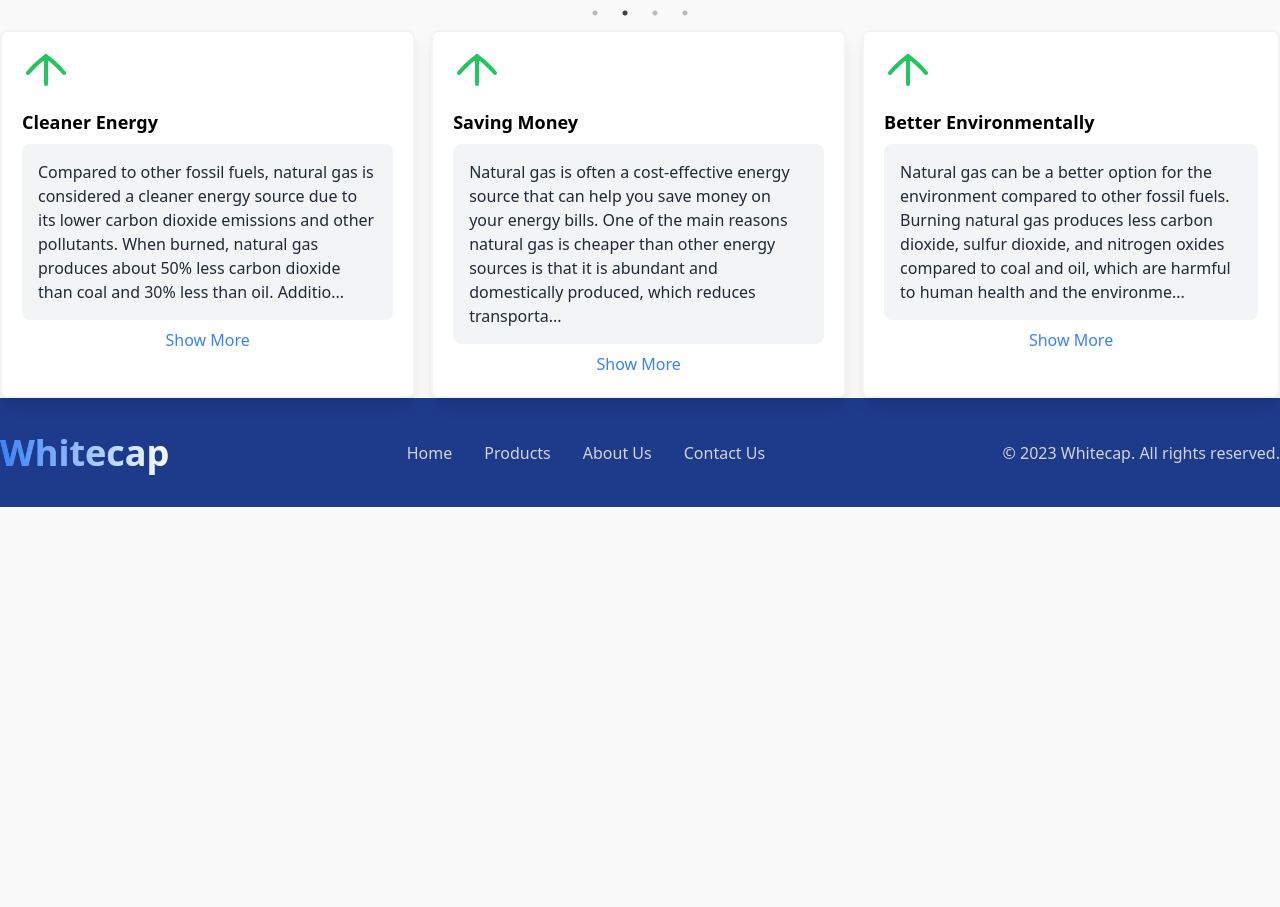
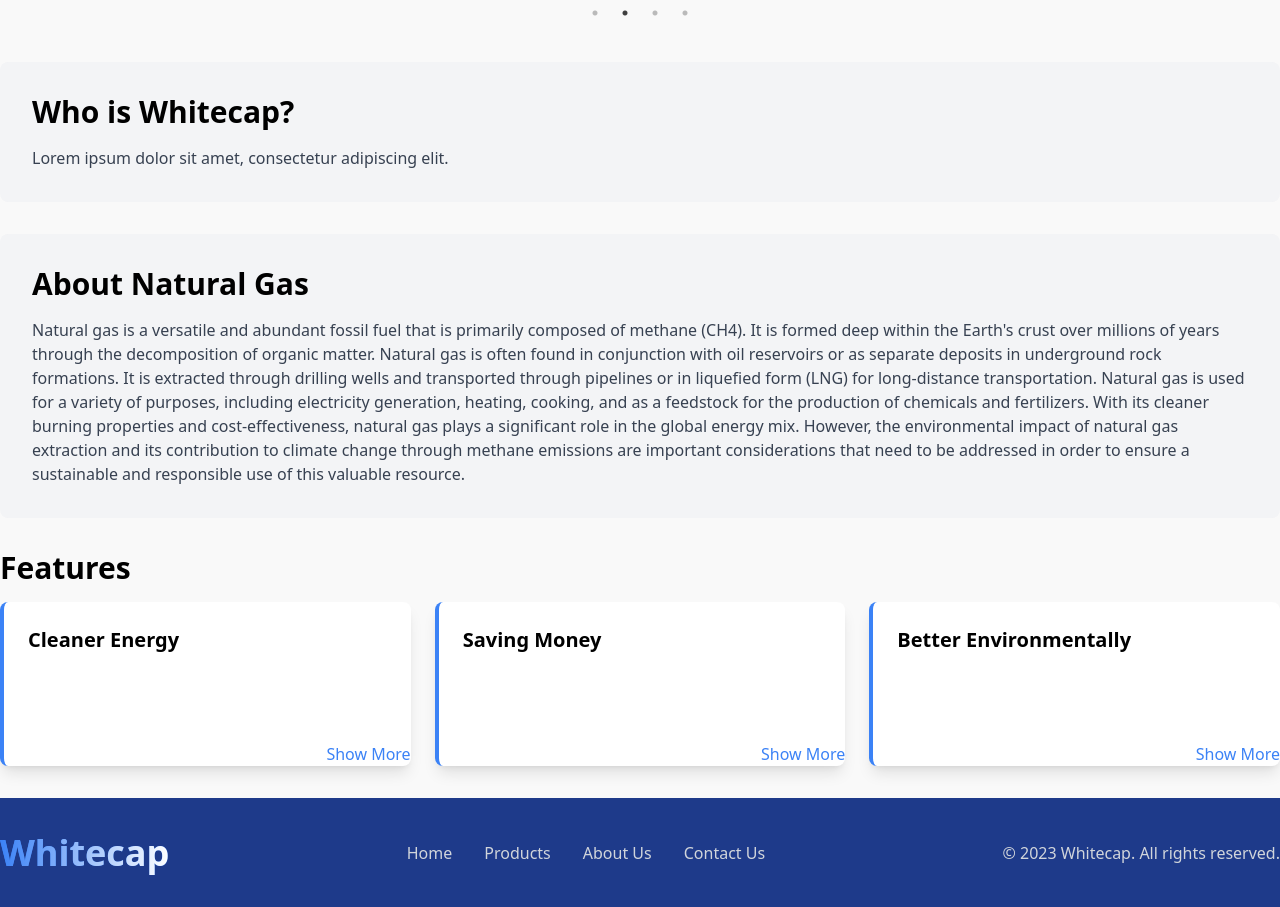
Before and after one commit to connorbowlan/whitecap, a React (Create React App) app: page / in a window 1280 px wide. Shown: the part 450-1357 px from the top of the page. Before the commit the page ends 957 px from the top, so only its background shows below. Built offline with nearby package versions, Linux system fonts and the light colour scheme.

Commit message:
cleaned up page to remove cluttered text, added css folder for styling page (currently figuring out why it's not working, want to add dividers), restructuring hero layout by changing the constants and Features files, added an intro section to work on.

```diff
--- a/src/App.jsx
+++ b/src/App.jsx
@@ -1,5 +1,9 @@
 import React from "react";
 import { Features, Footer, HeroSlider, Navbar } from "./components";
+import './css/index.css';
+import './css/custom-styles.css';
+
+
 
 function App() {
   return (
--- a/src/assets/constants.jsx
+++ b/src/assets/constants.jsx
@@ -25,18 +25,30 @@ const features = [
   {
     title: "Cleaner Energy",
     content:
-      "Compared to other fossil fuels, natural gas is considered a cleaner energy source due to its lower carbon dioxide emissions and other pollutants. When burned, natural gas produces about 50% less carbon dioxide than coal and 30% less than oil. Additionally, natural gas combustion produces fewer particulate emissions, sulfur dioxide, and nitrogen oxides, which are harmful to human health and the environment. Natural gas also has a lower methane emission rate than other fossil fuels, although methane is a potent greenhouse gas. However, advancements in natural gas production technology have reduced methane emissions associated with extraction, processing, and transportation. As a result of its lower emissions, natural gas has been embraced as a transition fuel in the shift towards renewable energy sources. It is a popular choice for electricity generation, as it can be used to produce power quickly and efficiently, making it an ideal complement to intermittent renewable sources such as wind and solar.",
+      "",
   },
   {
     title: "Saving Money",
     content:
-      "Natural gas is often a cost-effective energy source that can help you save money on your energy bills. One of the main reasons natural gas is cheaper than other energy sources is that it is abundant and domestically produced, which reduces transportation costs 1. Compared to electricity, natural gas is often less expensive for heating, cooking, and hot water. Natural gas furnaces and water heaters are more efficient than their electric counterparts, meaning that they use less energy to produce the same amount of heat or hot water. In addition, natural gas prices are often more stable than oil prices, which can fluctuate dramatically due to global events and supply disruptions. Natural gas prices are also typically lower than propane prices, which is another common fuel source for heating and cooking. Finally, natural gas appliances often have a longer lifespan than electric appliances, which can save you money on replacement costs over time. Natural gas stoves, for example, are known for their durability and long-lasting performance. Overall, natural gas can be a cost-effective energy source that can help you save money on your energy bills, especially for heating, cooking, and hot water.",
+      "",
   },
   {
     title: "Better Environmentally",
     content:
-      "Natural gas can be a better option for the environment compared to other fossil fuels. Burning natural gas produces less carbon dioxide, sulfur dioxide, and nitrogen oxides compared to coal and oil, which are harmful to human health and the environment. Natural gas also produces fewer particulate emissions that can cause respiratory problems and other health issues. In addition, natural gas is considered a cleaner fuel for transportation. Vehicles that run on natural gas emit fewer harmful pollutants compared to gasoline and diesel-powered vehicles. Moreover, natural gas is a domestically produced energy source, which reduces transportation costs and dependence on foreign oil. This, in turn, can reduce the environmental impact of fossil fuel transportation, such as oil spills and other accidents. Finally, natural gas can be a transitional fuel towards a more sustainable energy future when used in combination with renewable resources. Natural gas power plants can be used to provide reliable backup power for intermittent renewable sources such as wind and solar 4. Overall, natural gas can be a better option for the environment compared to other fossil fuels. It produces fewer harmful emissions and can reduce dependence on foreign oil. However, it is important to note that natural gas is not a renewable resource and should be used in combination with renewable resources for a more sustainable energy future.",
+      "",
   },
 ];
 
-export { navItems, features };
+const aboutSection = {
+  title: "About Natural Gas",
+  content:
+    "Natural gas is a versatile and abundant fossil fuel that is primarily composed of methane (CH4). It is formed deep within the Earth's crust over millions of years through the decomposition of organic matter. Natural gas is often found in conjunction with oil reservoirs or as separate deposits in underground rock formations. It is extracted through drilling wells and transported through pipelines or in liquefied form (LNG) for long-distance transportation. Natural gas is used for a variety of purposes, including electricity generation, heating, cooking, and as a feedstock for the production of chemicals and fertilizers. With its cleaner burning properties and cost-effectiveness, natural gas plays a significant role in the global energy mix. However, the environmental impact of natural gas extraction and its contribution to climate change through methane emissions are important considerations that need to be addressed in order to ensure a sustainable and responsible use of this valuable resource.",
+};
+
+const introSection = {
+  title: "Who is Whitecap?",
+  content:
+    "Lorem ipsum dolor sit amet, consectetur adipiscing elit.",
+};
+
+export { navItems, features, introSection, aboutSection };
--- a/src/components/Features.jsx
+++ b/src/components/Features.jsx
@@ -1,12 +1,56 @@
-import { features } from "../assets/constants";
-import Feature from "./subcomponents/Feature";
+import { useState } from "react";
+import { features, aboutSection, introSection } from "../assets/constants";
+// import Feature from "./subcomponents/Feature";
 
 function Features() {
+  const [expanded, setExpanded] = useState(false);
+
+  const toggleExpanded = () => {
+    setExpanded(!expanded);
+  };
+
   return (
-    <div className="container mx-auto flex flex-row space-x-4">
-      {features.map((feature) => (
-        <Feature title={feature.title} content={feature.content} />
-      ))}
+
+
+
+
+    <div className="container mx-auto py-8">
+
+<div className="bg-gray-100 p-8 rounded-lg mb-8">
+        <h2 className="text-3xl font-bold mb-4">{introSection.title}</h2>
+        <p className="text-gray-700">{introSection.content}</p>
+      </div>
+
+
+      <div className="bg-gray-100 p-8 rounded-lg mb-8">
+        <h2 className="text-3xl font-bold mb-4">{aboutSection.title}</h2>
+        <p className="text-gray-700">{aboutSection.content}</p>
+      </div>
+      <h2 className="text-3xl font-bold mb-4">Features</h2>
+      <div className="grid grid-cols-1 md:grid-cols-2 lg:grid-cols-3 gap-6">
+        {features.map((feature, index) => (
+          <div
+            className="bg-white rounded-lg shadow-lg p-6 border-l-4 border-blue-500 relative"
+            key={index}
+          >
+            <h2 className="text-xl font-semibold mb-2">{feature.title}</h2>
+            <div
+              className={`overflow-hidden ${
+                expanded ? "" : "h-20"
+              } transition-all`}
+            >
+              <p className="text-gray-700">{feature.content}</p>
+            </div>
+            <button
+              className="text-blue-500 mt-2 absolute bottom-0 right-0"
+              onClick={toggleExpanded}
+            >
+              {expanded ? "Show Less" : "Show More"}
+            </button>
+            <div className="divider-pattern"></div>
+          </div>
+        ))}
+      </div>
     </div>
   );
 }
--- /dev/null
+++ b/src/css/custom-styles.css
@@ -0,0 +1,60 @@
+/* Why is this not doing anything */
+
+
+/* Divider Styles */
+.divider {
+  width: 100%;
+  height: 2px;
+  background-color: #333;
+  margin: 20px 0;
+}
+
+/* Section Styles */
+.section {
+  margin-bottom: 50px;
+}
+
+.section-title {
+  font-size: 24px;
+  font-weight: bold;
+  margin-bottom: 10px;
+}
+
+.section-content {
+  font-size: 16px;
+  line-height: 1.5;
+}
+
+/* Styling for About Section */
+.about-section {
+  background-color: #f9f9f9;
+  padding: 20px;
+  border-radius: 10px;
+}
+
+.about-title {
+  font-size: 28px;
+  font-weight: bold;
+  margin-bottom: 20px;
+}
+
+.about-content {
+  font-size: 18px;
+  line-height: 1.5;
+}
+
+/* Styling for Feature Blocks */
+.feature-block {
+  margin-bottom: 40px;
+}
+
+.feature-block-title {
+  font-size: 24px;
+  font-weight: bold;
+  margin-bottom: 10px;
+}
+
+.feature-block-content {
+  font-size: 16px;
+  line-height: 1.5;
+}
--- a/src/index.css
+++ b/src/css/index.css
@@ -11,28 +11,28 @@ body {
 }
 
 .hero-1 {
-  background: url("../src/img/hero/wheat-fields.jpg");
+  background: url("../img/hero/wheat-fields.jpg");
   filter: brightness(100%);
   background-size: cover;
   background-position: center;
 }
 
 .hero-2 {
-  background: url("../src/img/hero/field.jpg");
+  background: url("../img/hero/field.jpg");
   filter: brightness(100%);
   background-size: cover;
   background-position: center;
 }
 
 .hero-3 {
-  background: url("../src/img/hero/field2.jpg");
+  background: url("../img/hero/field2.jpg");
   filter: brightness(90%);
   background-size: cover;
   background-position: center;
 }
 
 .hero-4 {
-  background: url("../src/img/hero/grass.jpg");
+  background: url("../img/hero/grass.jpg");
   filter: brightness(90%);
   background-size: cover;
   background-position: center;
```
Also changed, not shown: src/index.jsx (+7 -4 lines).
